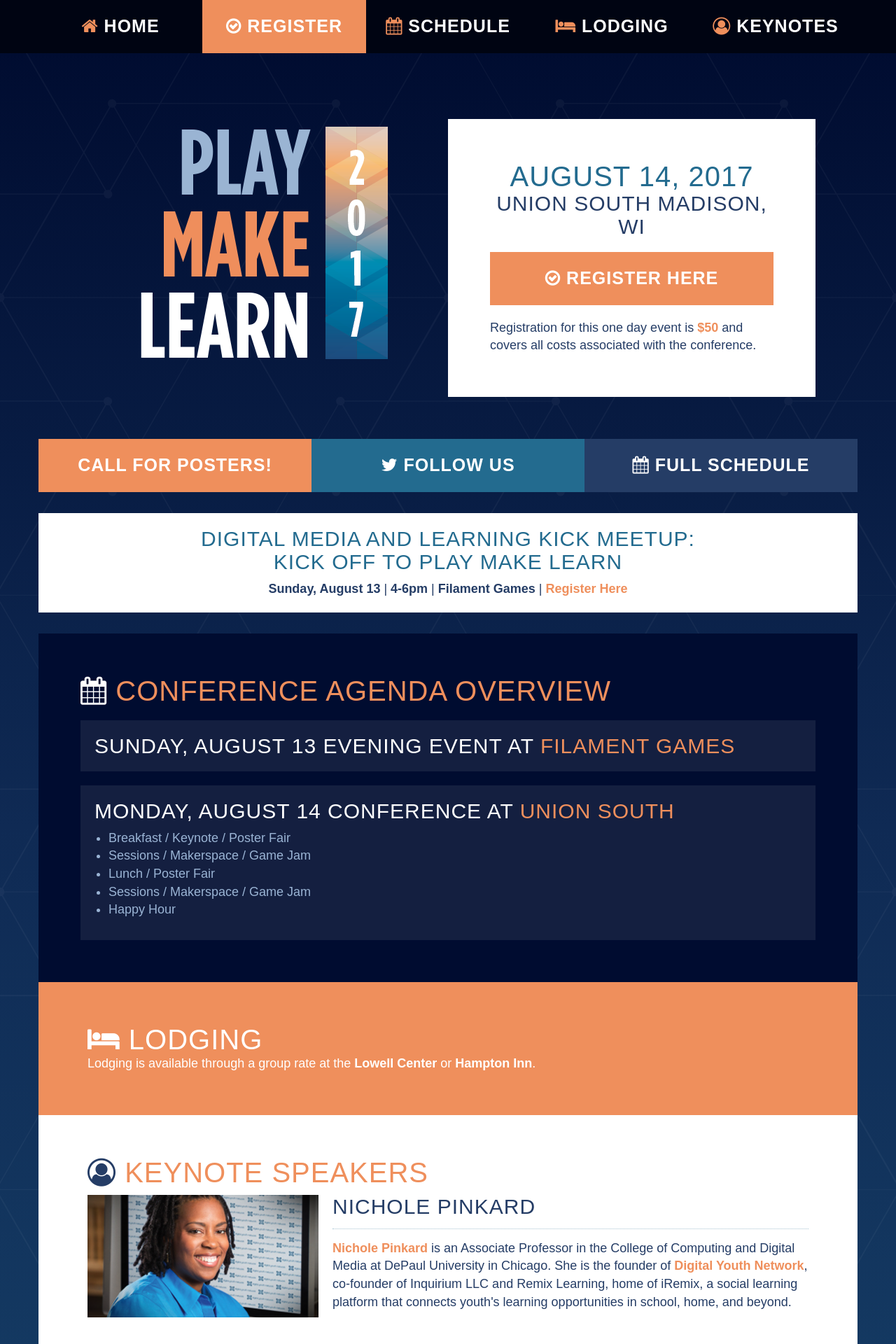
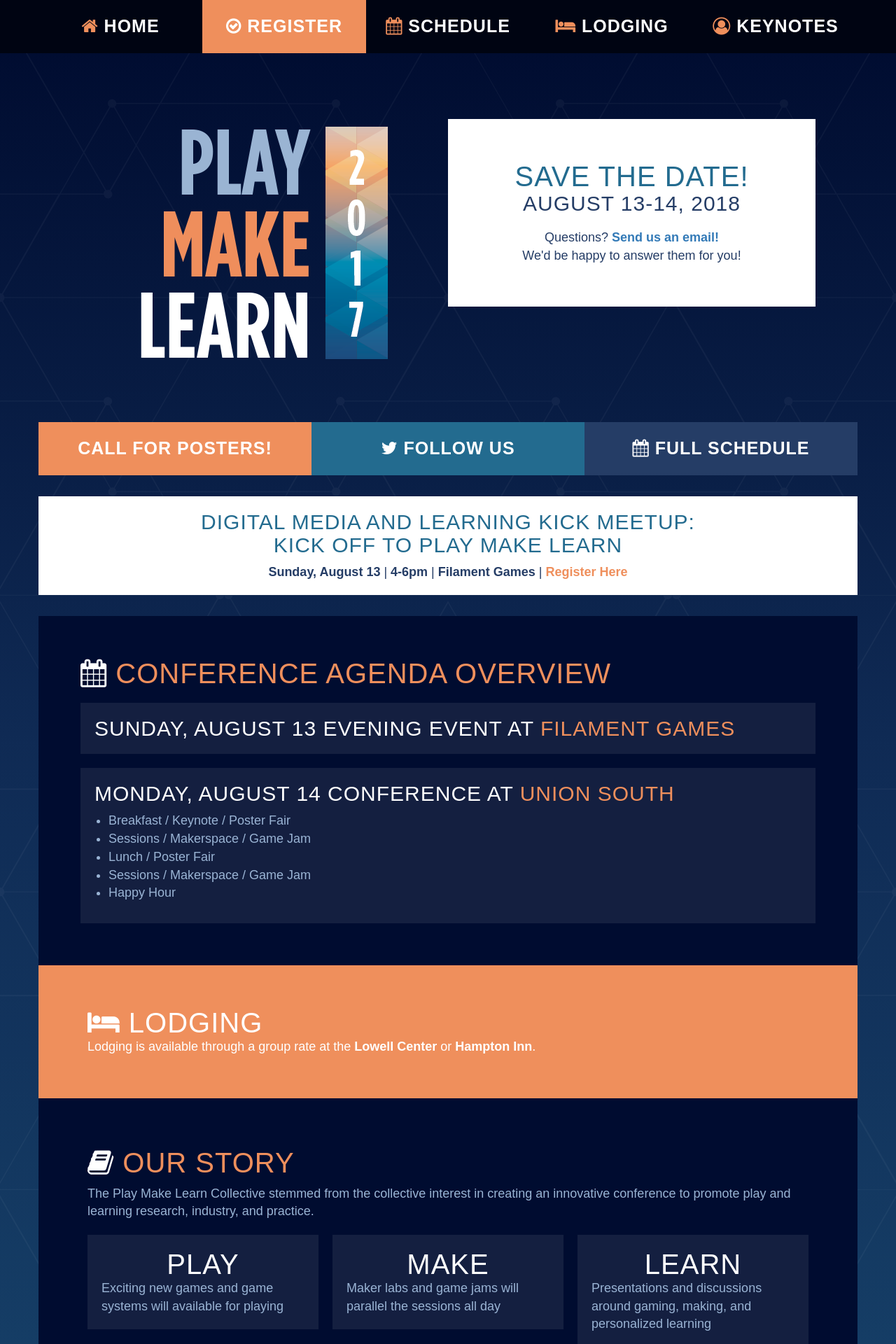
Before and after one commit to jsruesch/pmlcon, a PHP site: page / in a window 1280 px wide. Shown: the top 1920 px of the page at 70% size. Run offline with PHP 8.4, Linux system fonts and the light colour scheme; some libraries are stand-ins or nearby versions.

Commit message:
Add save the date and remove keynotes

```diff
--- a/index.php
+++ b/index.php
@@ -13,15 +13,15 @@
         </div>
         <div class="col-sm-6 pad60 mar50-top bg-white">
           <div class="row text-center">
-            <h2 class="text-mblue">August 14, 2017</h2>
-            <h3 class="text-dblue">Union South Madison, WI</h3>
+            <h2 class="text-mblue">Save the Date!</h2>
+            <h3 class="text-dblue">August 13-14, 2018</h3>
           </div>
-          <div class="row mar20-top mar20-bot">
+          <!-- <div class="row mar20-top mar20-bot">
             <a href="https://registration.eop.education.wisc.edu/index.aspx?id=43" target="_blank" class="button bg-orange text-white"><i class="fa fa-check-circle-o" aria-hidden="true"></i> Register Here</a>
-          </div>
-          <div class="row">
-            <p class="text-dblue">
-              Registration for this one day event is <span class="text-orange text-bold">$50</span> and covers all costs associated with the conference.
+          </div> -->
+          <div class="row mar20-top">
+            <p class="text-dblue text-center">
+              Questions? <a href="mailto:playmakelearninfo@gmail.com" target="_blank">Send us an email!</a> <br />We'd be happy to answer them for you!
             </p>
           </div>
         </div>
@@ -89,48 +89,7 @@
           </p>
         </div>
       </div><!-- END: lodging -->
-    <!-- Keynotes -->
-    <div id="keynote"></div>
-      <div class="row bg-white pad60">
-        <div class="row pad10-left">
-          <h2 class="text-orange"><span class="text-dblue"><i class="fa fa-user-circle-o" aria-hidden="true"></i></span> Keynote Speakers</h2>
-        </div>
-      <!-- Nichole Pinkard -->
-        <div class="row">
-          <div class="col-sm-4">
-            <div class="row pad10">
-              <img class="full" src="img/portraits/portrait-nichole-pinnkard.png" />
-            </div>
-          </div>
-          <div class="col-sm-8">
-            <div class="row pad10">
-              <h3 class="text-dblue">Nichole Pinkard</h3>
-              <hr />
-              <p class="text-dblue">
-                <a class="text-orange" href="http://digitalyouthnetwork.org/staff/nichole-pinkard/" target="_blank">Nichole Pinkard</a> is an Associate Professor in the College of Computing and Digital Media at DePaul University in Chicago. She is the founder of <a class="text-orange" href="http://www.digitalyouthnetwork.org/" target="_blank">Digital Youth Network</a>, co-founder of Inquirium LLC and Remix Learning, home of iRemix, a social learning platform that connects youth's learning opportunities in school, home, and beyond.
-              </p>
-            </div>
-          </div>
-        </div><!-- END: Nichole Pinkard -->
-      <!-- Dan White -->
-        <div class="row mar30-top">
-          <div class="col-sm-4">
-            <div class="row pad10">
-              <img class="full" src="img/portraits/portrait-dan-white.jpg" />
-            </div>
-          </div>
-          <div class="col-sm-8">
-            <div class="row pad10">
-              <h3 class="text-dblue">Dan White</h3>
-              <h4 class="text-mblue">Chief Product Officer at Filament Games</h4>
-              <hr />
-              <p class="text-dblue">
-                Dan White wants learning to be associated with meaning and inspiration rather than accountability and drudgery. Accordingly, he believes that learning should be highly interactive, and that game-based learning, like project- and inquiry-based learning, is a "best practice" in the field of education. An alumnus of Cornell University and the University of Wisconsin-Madison, Dan has two primary passions: making outstanding learning games and building sustainable businesses.
-              </p>
-            </div>
-          </div>
-        </div><!-- END: Dan White -->
-      </div><!-- END: Keynote -->
+    <!-- Keynotes here -->
     <!-- Story -->
     <div id="story"></div>
       <div class="row">
```
Also changed, not shown: keynote-archive.php (added, +42 -0 lines).
